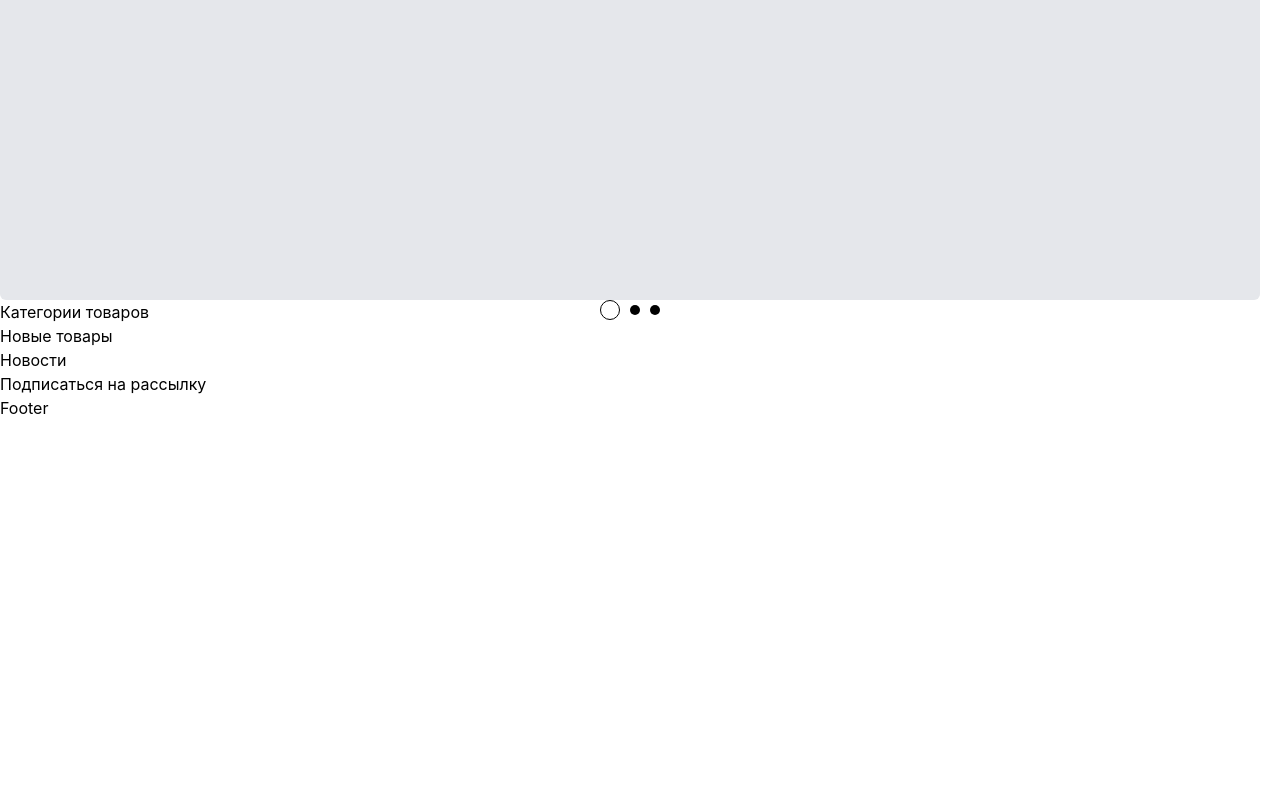
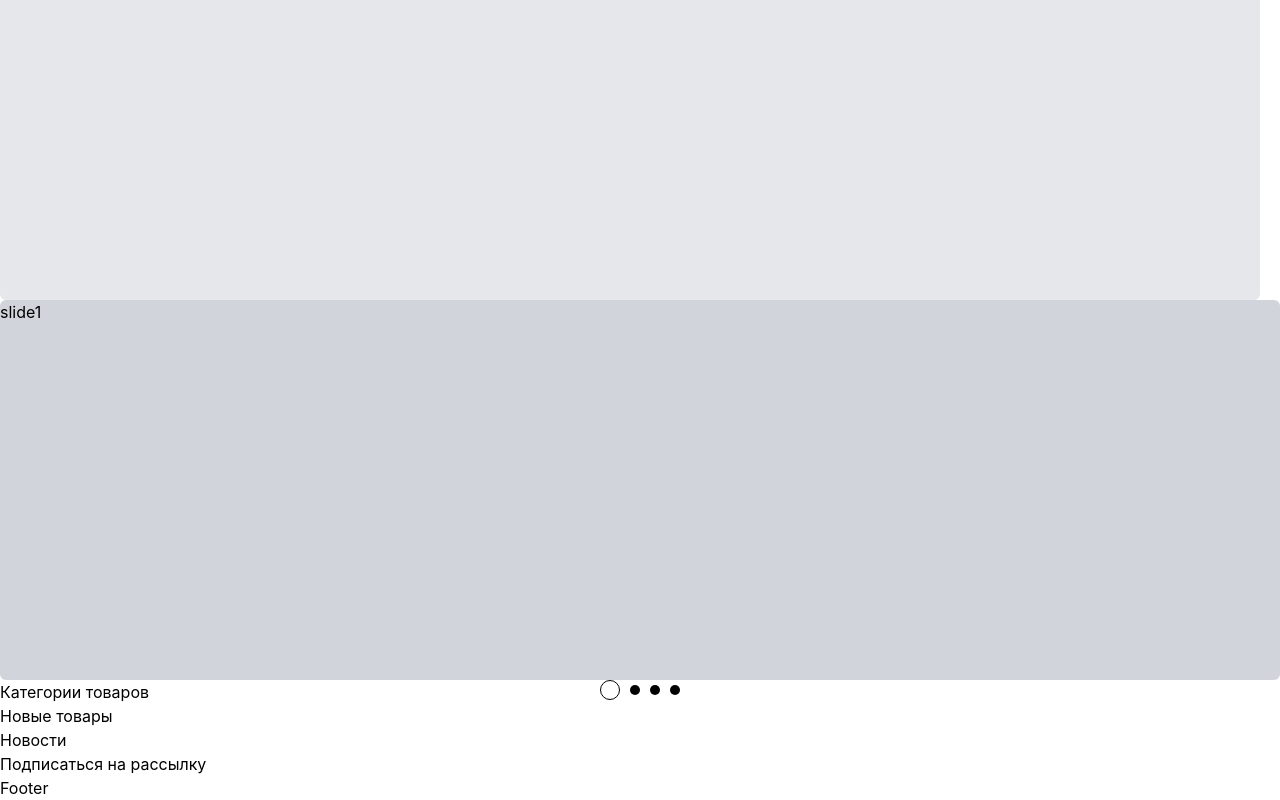
Before and after one commit to DanielEsh/universal-shop, a Next.js app in the folder client/portal/: page / in a window 1280 px wide. Shown: the part 1872-2672 px from the top of the page. Before the commit the page ends 2292 px from the top, so only its background shows below. Built offline with nearby package versions, Linux system fonts and the light colour scheme.

Commit message:
feat(HomePromos): day product slider

```diff
--- /dev/null
+++ b/client/portal/components/blocks/home/HomePromos/DayProduct.tsx
@@ -0,0 +1,43 @@
+import { useState } from 'react'
+import { useKeenSlider } from 'keen-slider/react'
+import { HomeHeroPagination } from '@/components/blocks/home/HomeHero/HomeHeroPagination'
+import { FullSliderArrows } from '@/components/FullSliderArrows'
+
+export const DayProduct = () => {
+    const [loaded, setLoaded] = useState<boolean>(false)
+    const [currentSlideIndex, setCurrentSlideIndex] = useState<number>(0)
+
+    const [refCallback, sliderNode] = useKeenSlider({
+        loop: true,
+        slideChanged(slider) {
+            setCurrentSlideIndex(slider.track.details.rel)
+        },
+        created() {
+            setLoaded(true)
+        },
+    })
+
+    return (
+        <div className="relative w-full h-[380px] rounded-md bg-gray-200">
+            <div ref={refCallback} className="keen-slider h-full">
+                <div className="keen-slider__slide">slide1</div>
+                <div className="keen-slider__slide">slide2</div>
+                <div className="keen-slider__slide">slide3</div>
+                <div className="keen-slider__slide">slide1</div>
+            </div>
+
+            {loaded && sliderNode && (
+                <FullSliderArrows slider={sliderNode} />
+            )}
+
+            <div className="flex justify-center align-center">
+                {loaded && sliderNode && (
+                    <HomeHeroPagination
+                        slider={sliderNode}
+                        activeSlide={currentSlideIndex}
+                    />
+                )}
+            </div>
+        </div>
+    )
+}
--- a/client/portal/components/blocks/home/HomePromos/index.tsx
+++ b/client/portal/components/blocks/home/HomePromos/index.tsx
@@ -1,9 +1,11 @@
 import { HomePromosSlider } from './HomePromosSlider'
+import { DayProduct } from './DayProduct'
 
 export const HomePromos = () => {
     return (
         <div className="container mx-auto">
             <HomePromosSlider />
+            <DayProduct />
         </div>
     )
 }
```
